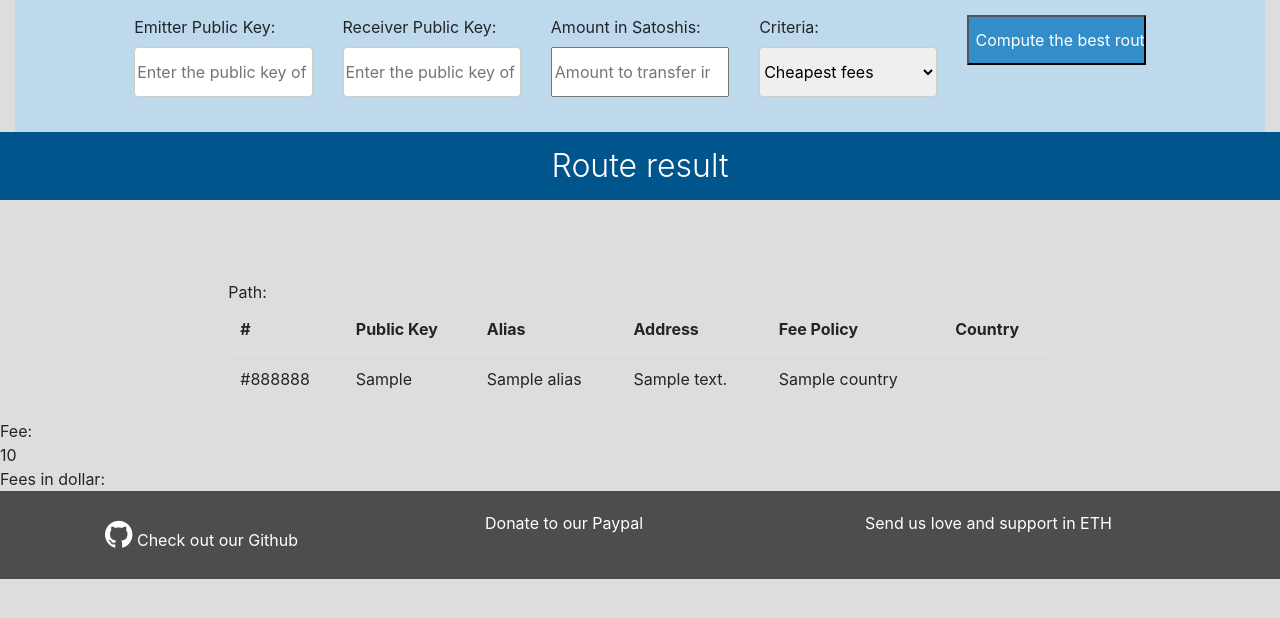
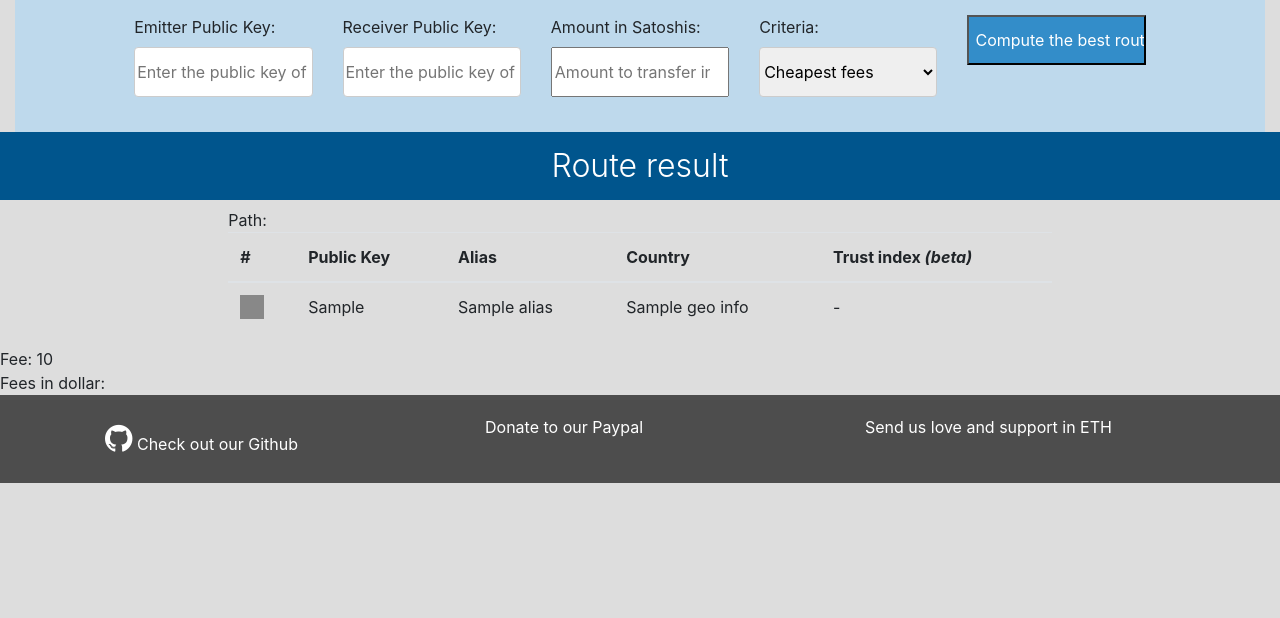
Before and after one commit to skylouis/LNproject, a Flask app: template templates/result.html in a window 1280 px wide. Shown: the part 50-668 px from the top of the page. Run offline with Flask 2, Linux system fonts and the light colour scheme; the template is opened without the code that fills it: most values are stand-ins (such as "Sample title", 1, 10 or a date in 2020); some libraries are stand-ins or nearby versions.

Commit message:
Table implementation

```diff
--- a/app.py
+++ b/app.py
@@ -34,7 +34,7 @@ def result():
                                  float(request.form['transfered_amount'])*1000,
                                  request.form['criteria'])
     cost = ceil(cost/1000)
-    return render_template('result.html', query=query, path=path, cost=cost)
+    return render_template('result.html', query=query, path=path, cost=cost, nodes_path=LN_nodes_path)
 
 @app.route('/bestpath/<criteria>/<source_node_pub>/<target_node_pub>/<transfered_amount>')
 def bestpath(criteria=None, source_node_pub=None, target_node_pub=None, transfered_amount=None):
--- a/src/LN_graph.py
+++ b/src/LN_graph.py
@@ -16,7 +16,9 @@ class LN_graph(object):
 
             self.nx_graph.add_node(LN_node['pub_key'],
                                    last_update=LN_node['last_update'],
-                                   geo_info=geo_info
+                                   geo_info=geo_info,
+                                   alias=LN_node['alias'],
+                                   color=LN_node['color']
                                    )
         return
 
--- a/templates/result.html
+++ b/templates/result.html
@@ -46,8 +46,8 @@
      $.ajax(settings).done(function (response) {
        console.log(response);
        var content = parseFloat({{ query[2] }}*1e-8/response).toFixed(2);
+       $("#btc_dollar_exchange").append("$");
        $("#btc_dollar_exchange").append(content);
-       // $("#btc_dollar_exchange").append(" $");
      });
   </script>
 </head>
@@ -92,10 +92,6 @@
   </div>
 
   <h1>Route result</h1>
-  {{ query[0] }} <br>
-  {{ query[1] }} <br>
-  {{ query.transfered_amount }} <br>
-  {{ query }}
 
   <div class="container-fluid">
     <div class="row justify-content-center">
@@ -110,19 +106,20 @@
                 <th>#</th>
                 <th>Public Key</th>
                 <th>Alias</th>
-                <th>Address</th>
-                <th>Fee Policy</th>
                 <th>Country</th>
+                <th>Trust index <em>(beta)</em></th>
               </tr>
             </thead>
             <tbody>
-              {% for node in path %}
+              {% for row in nodes_path %}
               <tr>
-                <td>{{ node.color }}</td>
-                <td>{{ node.pub_key }}</td>
-                <td>{{ node.alias }}</td>
-                <td>{{ node.address }}</td>
-                <td>{{ node.country }}</td>
+                <td>
+                  <div style="height: 1.5em;width: 1.5em;background-color: {{ row.color }}"></div>
+                </td>
+                <td>{{ row.pub_key }}</td>
+                <td>{{ row.alias }}</td>
+                <td>{{ row.geo_info.country_name }}</td>
+                <td>-</td>
               </tr>
               {% endfor %}
             </tbody>
@@ -135,8 +132,7 @@
   </div>
 
   <div id="total_result">
-    Fee:<br>
-    {{cost}}
+    Fee: {{cost}}
     <div id="btc_dollar_exchange">Fees in dollar: </div>
   </div>
 
```
Also changed, not shown: static/scripts/typed.min.js, 2 other files.
